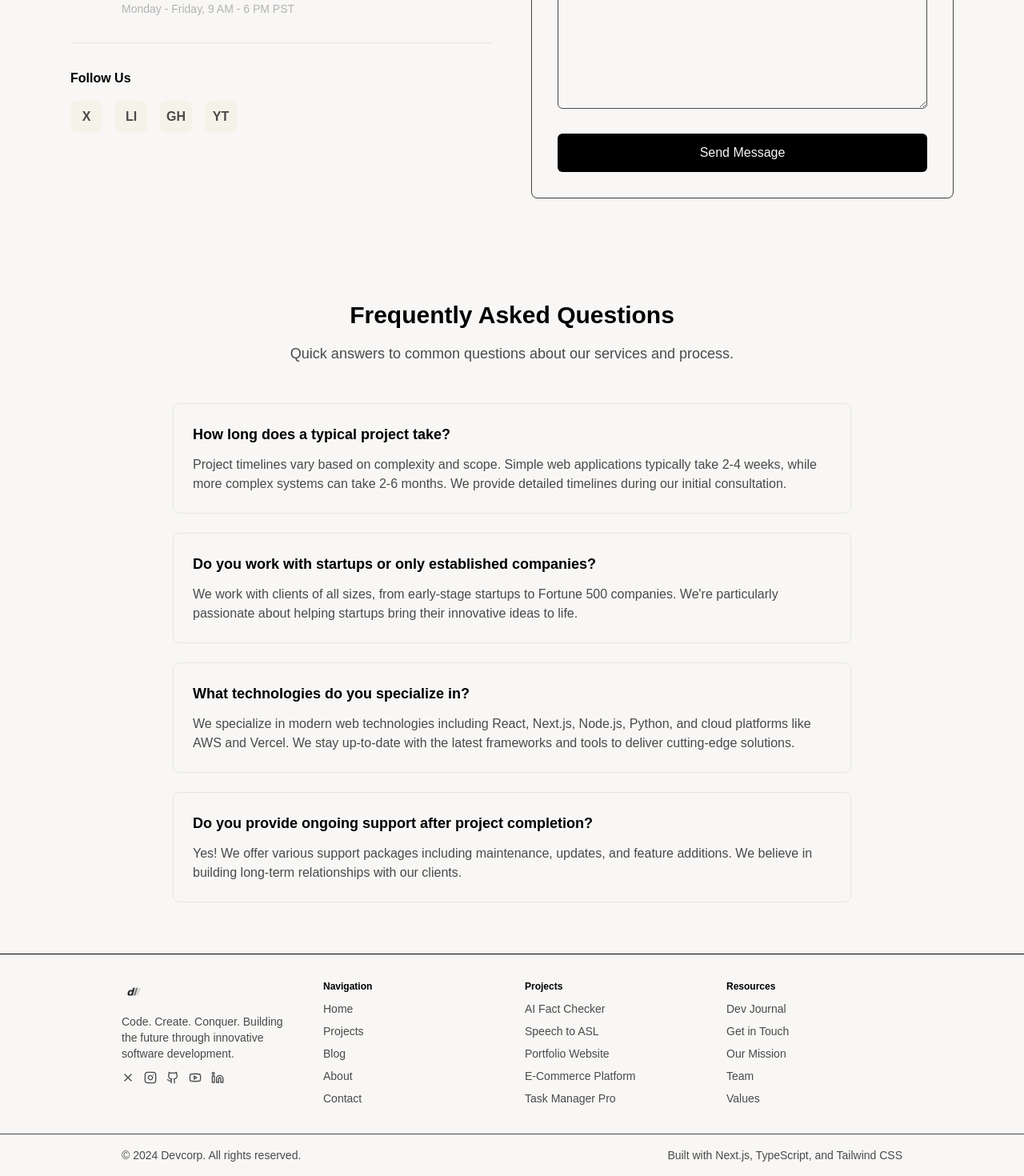
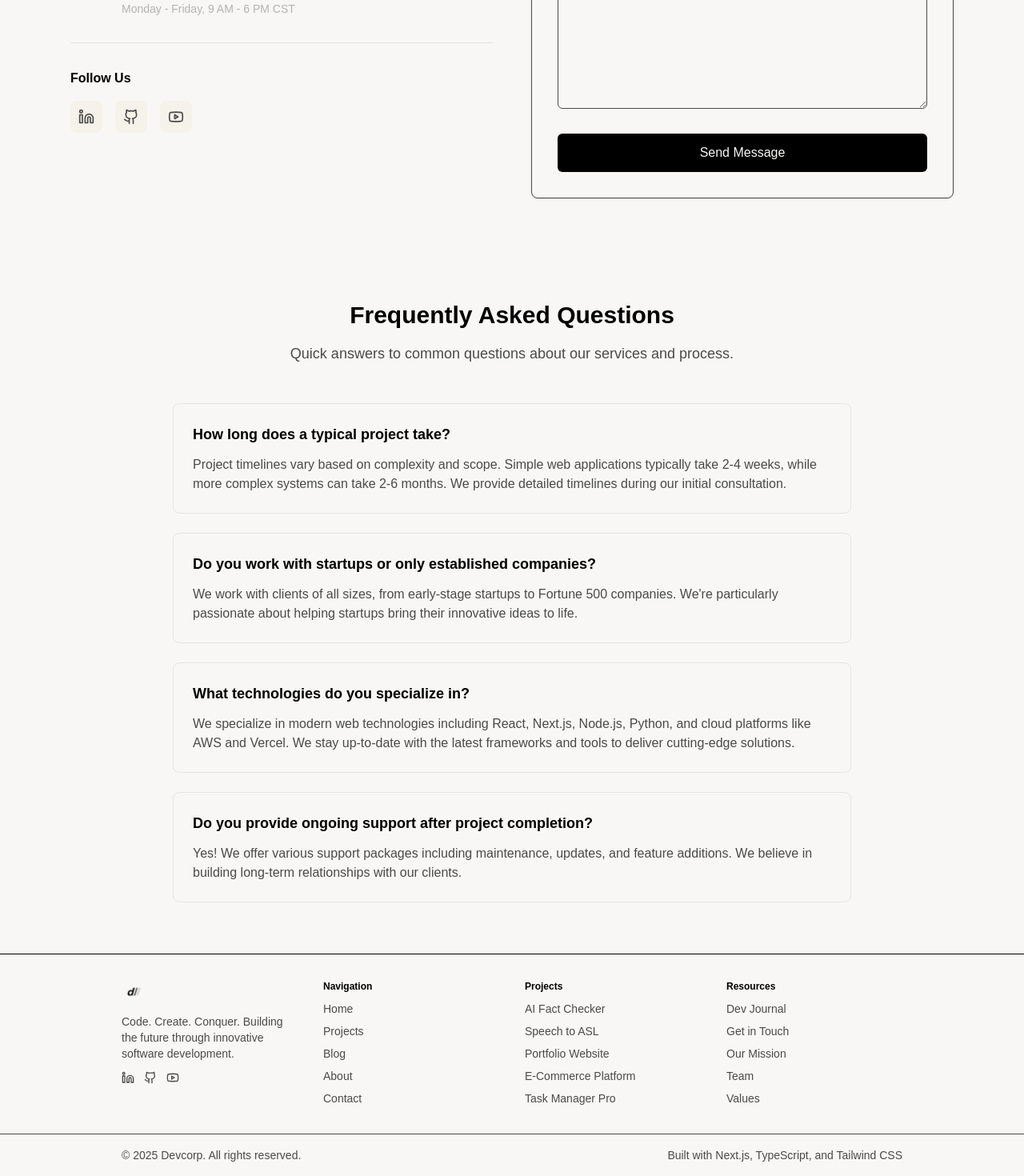
Before and after one commit to mahadevmohan/devcorpwebsite, a Next.js app: page /contact in a window 1280 px wide. Shown: the part 837-2307 px from the top of the page at 80% size. Built offline with nearby package versions, Linux system fonts and the light colour scheme.

Commit message:
feat: update contact page social links with proper icons

```diff
--- a/src/app/about/page.tsx
+++ b/src/app/about/page.tsx
@@ -30,11 +30,14 @@ export default function AboutPage() {
               <h3 className="text-2xl font-bold text-black mb-2">Mahadev Mohan</h3>
               <p className="text-davy-gray mb-4">CEO & Founder</p>
               <div className="space-y-4 text-davy-gray">
-                <p className="font-medium">Short professional bio (skills, focus)</p>
-                <p className="text-sm italic">Fun fact: &ldquo;Can debug with lo-fi beats on loop&rdquo;</p>
                 <p className="leading-relaxed">
-                  Lorem ipsum dolor sit amet, consectetur adipiscing elit. Sed do eiusmod tempor incididunt ut labore et dolore magna aliqua. Ut enim ad minim veniam, quis nostrud exercitation ullamco laboris nisi ut aliquip ex ea commodo consequat.
+                Hi, I’m <span className="font-semibold">Mahadev</span>, a Comp Sci grad from UW-Madison and founder
+                of devcorp, where I turn ideas into projects with real impact.
+                I’ve built everything from LLM-powered news apps for C-suites to quirky AI games,
+                and I have experiences in project management, enterprise sales, GenAi, and more.
+                I thrive on tackling tough problems, learning fast, and wearing as many hats as it takes to get things done.
                 </p>
+                <p className="text-sm italic">Fun fact: I procrastinate by cooking intricate meals for my friends.</p>
                 <div className="pt-4">
                   <a
                     href="/Resume/OfficialResume2025.pdf"
@@ -84,14 +87,14 @@ export default function AboutPage() {
               <p className="text-davy-gray mb-4">Founding Software Developer</p>
               <div className="space-y-4 text-davy-gray">
                 <p className="leading-relaxed">
-                  Hi, I’m <span className="font-semibold">Paramraj</span> — a Computer Science new grad from UMD with a passion
+                  Hi, I’m <span className="font-semibold">Paramraj</span>, a Computer Science new grad from UMD with a passion
                   for building scalable, user-friendly systems. I love turning ideas into projects that blend clean code, smart
                   design, and a bit of creativity. I’ve worked across full-stack development, data engineering, and AI/ML, and
                   I’m always looking for new ways to learn and push boundaries.
                 </p>
 
                 <p className="text-sm italic">
-                  Fun fact: I’ve listened to <em>Circles</em> by Post Malone over 1,800 times on Spotify since 2021 — and I’m
+                  Fun fact: I’ve listened to <em>Circles</em> by Post Malone over 1,800 times on Spotify since 2021, and I’m
                   still not tired of it.
                 </p>
                 <div className="pt-4">
--- a/src/app/contact/page.tsx
+++ b/src/app/contact/page.tsx
@@ -1,3 +1,6 @@
+import Image from "next/image";
+import { Github, Instagram, Youtube, Linkedin } from "lucide-react";
+
 export default function ContactPage() {
   return (
     <main className="min-h-screen">
@@ -49,7 +52,7 @@ export default function ContactPage() {
                   </div>
                   <div>
                     <h3 className="font-semibold text-black mb-1">Location</h3>
-                    <p className="text-davy-gray">Chicago, IL</p>
+                    <p className="text-davy-gray">Peoria, IL</p>
                     <p className="text-sm text-silver">Remote-first team</p>
                   </div>
                 </div>
@@ -63,7 +66,7 @@ export default function ContactPage() {
                   <div>
                     <h3 className="font-semibold text-black mb-1">Response Time</h3>
                     <p className="text-davy-gray">Usually within 24 hours</p>
-                    <p className="text-sm text-silver">Monday - Friday, 9 AM - 6 PM PST</p>
+                    <p className="text-sm text-silver">Monday - Friday, 9 AM - 6 PM CST</p>
                   </div>
                 </div>
               </div>
@@ -72,17 +75,15 @@ export default function ContactPage() {
               <div className="pt-8 border-t border-neutral-200">
                 <h3 className="font-semibold text-black mb-4">Follow Us</h3>
                 <div className="flex space-x-4">
-                  <a href="#" className="w-10 h-10 bg-alabaster rounded-lg flex items-center justify-center hover:bg-silver transition-colors">
-                    <span className="text-davy-gray font-semibold">X</span>
+                  <a href="https://www.linkedin.com/company/devcorptech/" className="w-10 h-10 bg-alabaster rounded-lg flex items-center justify-center hover:bg-silver transition-colors" target="_blank" rel="noopener noreferrer">
+                    <Linkedin className="w-5 h-5 text-davy-gray" />
                   </a>
-                  <a href="#" className="w-10 h-10 bg-alabaster rounded-lg flex items-center justify-center hover:bg-silver transition-colors">
-                    <span className="text-davy-gray font-semibold">LI</span>
+
+                  <a href="#" className="w-10 h-10 bg-alabaster rounded-lg flex items-center justify-center hover:bg-silver transition-colors" target="_blank" rel="noopener noreferrer">
+                    <Github className="w-5 h-5 text-davy-gray" />
                   </a>
-                  <a href="#" className="w-10 h-10 bg-alabaster rounded-lg flex items-center justify-center hover:bg-silver transition-colors">
-                    <span className="text-davy-gray font-semibold">GH</span>
-                  </a>
-                  <a href="#" className="w-10 h-10 bg-alabaster rounded-lg flex items-center justify-center hover:bg-silver transition-colors">
-                    <span className="text-davy-gray font-semibold">YT</span>
+                  <a href="#" className="w-10 h-10 bg-alabaster rounded-lg flex items-center justify-center hover:bg-silver transition-colors" target="_blank" rel="noopener noreferrer">
+                    <Youtube className="w-5 h-5 text-davy-gray" />
                   </a>
                 </div>
               </div>
--- a/src/components/Footer.tsx
+++ b/src/components/Footer.tsx
@@ -16,11 +16,9 @@ export default function Footer() {
             Code. Create. Conquer. Building the future through innovative software development.
           </p>
           <div className="flex items-center gap-3 text-davy-gray">
-            <Link href="#" aria-label="X" target="_blank"><X size={16} /></Link>
-            <Link href="#" aria-label="Instagram" target="_blank"><Instagram size={16} /></Link>
-            <Link href="#" aria-label="Github" target="_blank"><Github size={16} /></Link>
-            <Link href="#" aria-label="YouTube" target="_blank"><Youtube size={16} /></Link>
             <Link href="https://www.linkedin.com/company/devcorptech/" aria-label="LinkedIn" target="_blank"><Linkedin size={16} /></Link>
+            <Link href="https://github.com/devcorptech" aria-label="Github" target="_blank"><Github size={16} /></Link>
+            <Link href="https://www.youtube.com/@devcorptech" aria-label="YouTube" target="_blank"><Youtube size={16} /></Link>
           </div>
         </div>
 
@@ -61,7 +59,7 @@ export default function Footer() {
       <div className="border-t border-davy-gray">
         <div className="max-w-5xl mx-auto px-6 py-4">
           <div className="flex flex-col sm:flex-row justify-between items-center text-sm text-davy-gray">
-            <p>&copy; 2024 Devcorp. All rights reserved.</p>
+            <p>&copy; 2025 Devcorp. All rights reserved.</p>
             <p>Built with Next.js, TypeScript, and Tailwind CSS</p>
           </div>
         </div>
```
